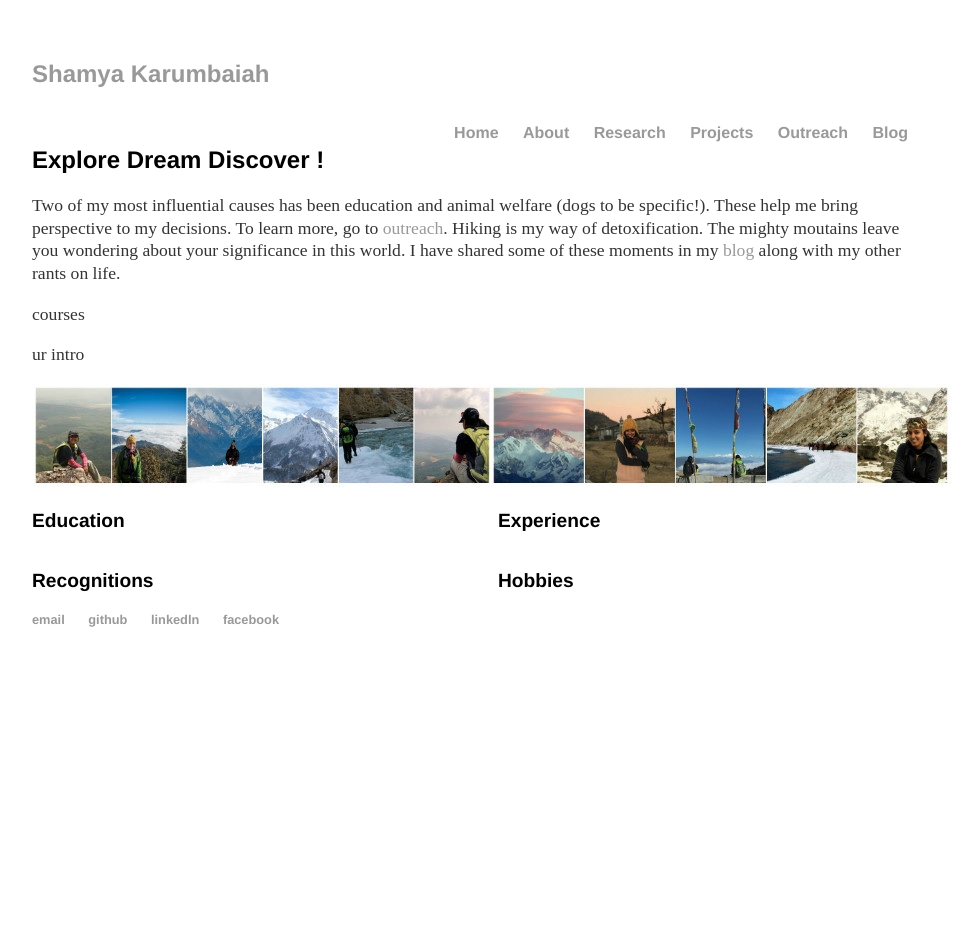
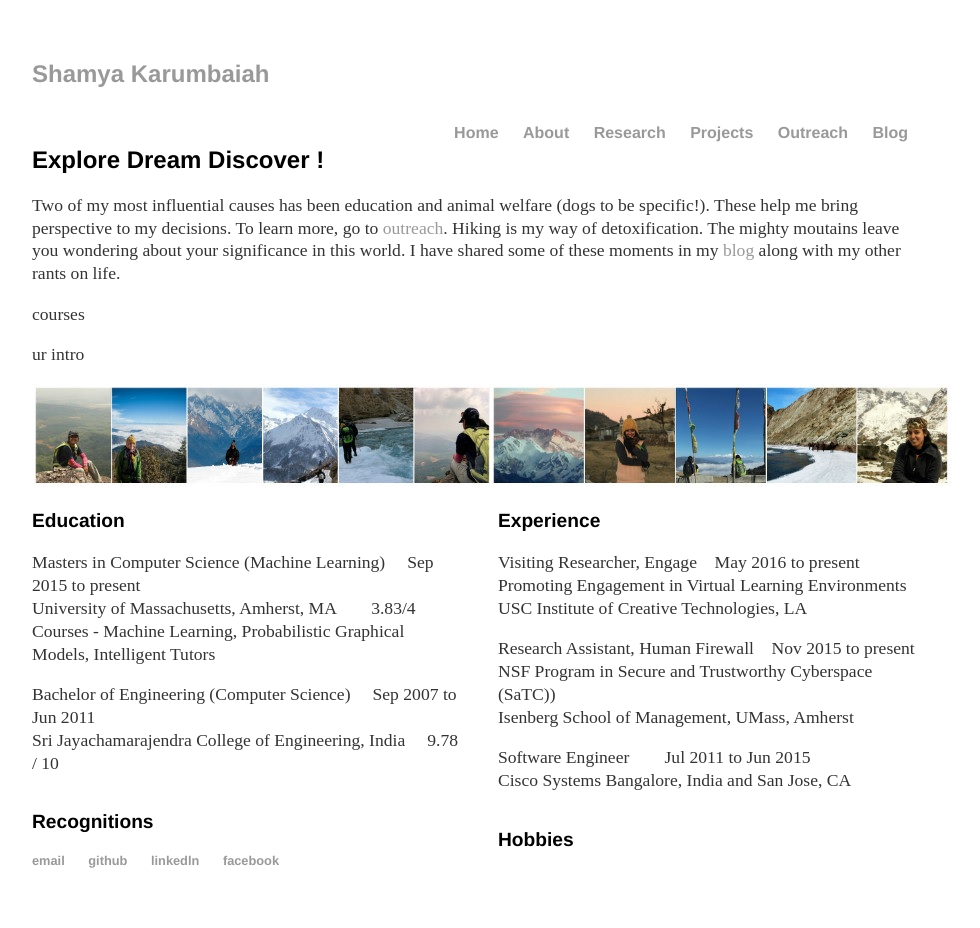
Before and after one commit to Shamya/shamyatest.github.io, a Jekyll site: the page built from about/index.html, in a window 1280 px wide. Shown: the whole page, without its empty margins (160-1140 px from the left). Built offline with Jekyll 4.4.1, drawn with Linux system fonts in a browser that asks for light colours; before the commit the page ends 900 px from its top, so only the background shows below that.

Commit message:
Update index.html

```diff
--- a/about/index.html
+++ b/about/index.html
@@ -13,10 +13,36 @@ title: About Me
 
 <div class="section1">
   <h3>Education</h2>
+  <p>
+    Masters in Computer Science (Machine Learning) &nbsp; &nbsp; Sep 2015 to present </br>
+    University of Massachusetts, Amherst, MA  &nbsp; &nbsp; &nbsp; &nbsp;3.83/4 </br>
+    Courses - Machine Learning, Probabilistic Graphical Models, Intelligent Tutors
+  </p>
+
+  <p>
+    Bachelor of Engineering (Computer Science) &nbsp; &nbsp; Sep 2007 to Jun 2011 </br>
+    Sri Jayachamarajendra College of Engineering, India &nbsp; &nbsp; 9.78 / 10 </br>
+  </p>
 </div>
 
 <div class="section2">
   <h3>Experience</h3>
+  <p>
+    Visiting Researcher, Engage &nbsp; &nbsp;May 2016 to present </br>
+    Promoting Engagement in Virtual Learning Environments
+    USC Institute of Creative Technologies, LA
+  </p>
+
+  <p>
+    Research Assistant, Human Firewall  &nbsp; &nbsp;Nov 2015 to present </br>
+    NSF Program in Secure and Trustworthy Cyberspace (SaTC)) </br>
+    Isenberg School of Management, UMass, Amherst
+  </p>
+
+  <p>
+    Software Engineer &nbsp; &nbsp;&nbsp; &nbsp; Jul 2011 to Jun 2015 </br>
+    Cisco Systems Bangalore, India and San Jose, CA
+  </p>
 </div>
 
 <div class="section1">
```
